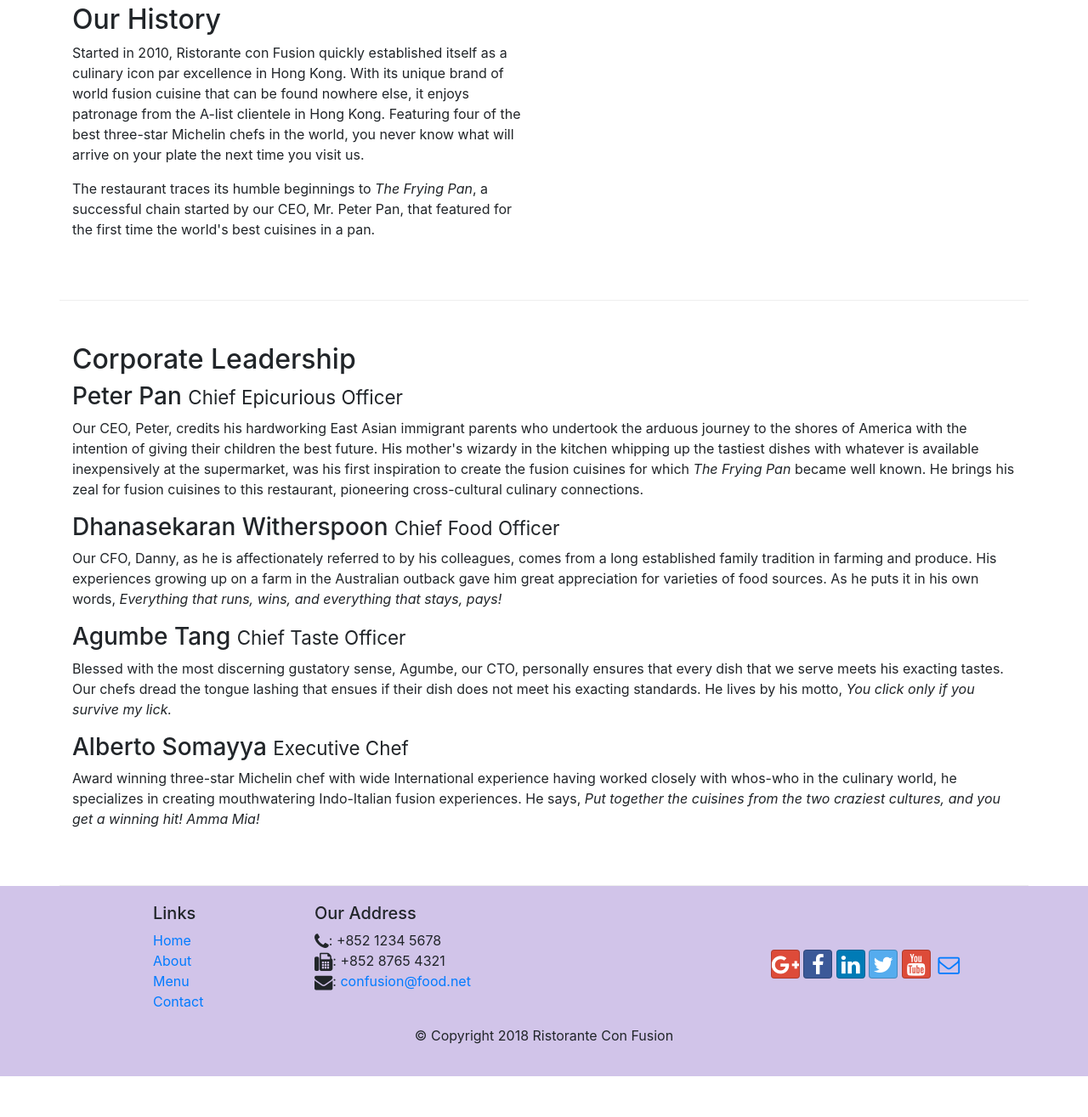
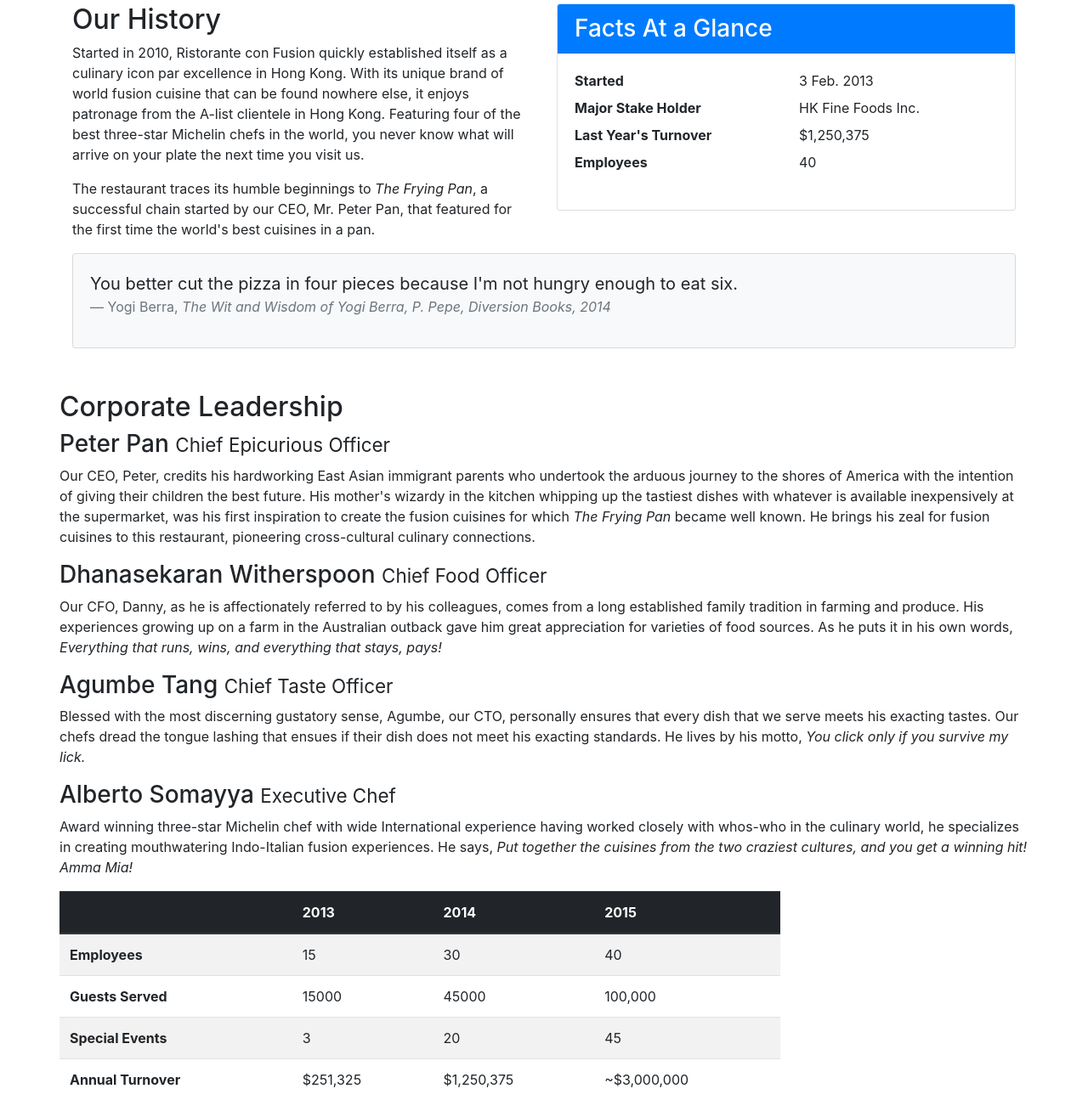
Before and after one commit to Shubhamkumarjha1244/BOOTSTRAP_PROJECT, a website: page aboutus.html in a window 1280 px wide. Shown: the part 531-1846 px from the top of the page at 85% size. Before the commit the page ends 1798 px from the top, so only its background shows below. Drawn offline with nearby package versions, Linux system fonts and the light colour scheme.

Commit message:
10th commit --table,image,media

```diff
--- a/aboutus.html
+++ b/aboutus.html
@@ -21,11 +21,11 @@
             <button class="navbar-toggler" type="button" data-toggle="collapse" data-target="#Navbar">
                 <span class="navbar-toggler-icon"></span>
             </button>
-           <a class="navbar-brand" href="#">Ristorante Con Fusion</a>
+            <a class="navbar-brand mr-auto" href="#"><img src="img/logo.png" height="30" width="41"></a>
            <div class="collapse navbar-collapse" id="Navbar">
             <ul class="navbar-nav mr-auto">
-                <li class="nav-item active"><a class="nav-link" href="./index.html"><span class="fa fa-home fa-lg"></span> Home</a></li>
-                <li class="nav-item"><a class="nav-link" href="#"><span class="fa fa-info fa-lg"></span> About</a></li>
+                <li class="nav-item "><a class="nav-link" href="./index.html"><span class="fa fa-home fa-lg"></span> Home</a></li>
+                <li class="nav-item active"><a class="nav-link" href="#"><span class="fa fa-info fa-lg"></span> About</a></li>
                 <li class="nav-item"><a class="nav-link" href="#"><span class="fa fa-list fa-lg"></span> Menu</a></li>
                 <li class="nav-item"><a class="nav-link" href="./contactus.html "><span class="fa fa-address-card fa-lg"></span> Contact</a></li>
             </ul>
@@ -40,8 +40,11 @@
                     <h1>Ristorante con Fusion</h1>
                     <p>We take inspiration from the World's best cuisines, and create a unique fusion experience. Our lipsmacking creations will tickle your culinary senses!</p>
                 </div>
-                <div class="col-12 col-sm">
-                </div>
+
+                    <div class="col-12 col-sm align-self-center">
+                        <img src="img/logo.png" class="img-fluid">
+                    </div>
+
             </div>
         </div>
     </header>
@@ -65,8 +68,36 @@
                 <p>Started in 2010, Ristorante con Fusion quickly established itself as a culinary icon par excellence in Hong Kong. With its unique brand of world fusion cuisine that can be found nowhere else, it enjoys patronage from the A-list clientele in Hong Kong.  Featuring four of the best three-star Michelin chefs in the world, you never know what will arrive on your plate the next time you visit us.</p>
                 <p>The restaurant traces its humble beginnings to <em>The Frying Pan</em>, a successful chain started by our CEO, Mr. Peter Pan, that featured for the first time the world's best cuisines in a pan.</p>
             </div>
-            <div>
+            <div class="col-12 col-sm-6">
+                <div class="card">
+                    <h3 class="card-header bg-primary text-white">Facts At a Glance</h3>
+                    <div class="card-body">
+                        <dl class="row">
+                            <dt class="col-6">Started</dt>
+                            <dd class="col-6">3 Feb. 2013</dd>
+                            <dt class="col-6">Major Stake Holder</dt>
+                            <dd class="col-6">HK Fine Foods Inc.</dd>
+                            <dt class="col-6">Last Year's Turnover</dt>
+                            <dd class="col-6">$1,250,375</dd>
+                            <dt class="col-6">Employees</dt>
+                            <dd class="col-6">40</dd>
+                        </dl>
+                    </div>
+                </div>
             </div>
+
+                <div class="col-12">
+                    <div class="card card-body bg-light">
+                        <blockquote class="blockquote">
+                            <p class="mb-0">You better cut the pizza in four pieces because
+                                I'm not hungry enough to eat six.</p>
+                            <footer class="blockquote-footer">Yogi Berra,
+                                <cite title="Source Title">The Wit and Wisdom of Yogi Berra,
+                                P. Pepe, Diversion Books, 2014</cite>
+                            </footer>
+                        </blockquote>
+                    </div>
+
         </div>
 
 
@@ -82,8 +113,52 @@
                 <h3>Alberto Somayya <small>Executive Chef</small></h3>
                 <p class="d-none d-sm-block">Award winning three-star Michelin chef with wide International experience having worked closely with whos-who in the culinary world, he specializes in creating mouthwatering Indo-Italian fusion experiences. He says, <em>Put together the cuisines from the two craziest cultures, and you get a winning hit! Amma Mia!</em></p>
             </div>
+            <div class="col-12 col-sm-9">
+                <div class="table-responsive">
+                    <table class="table table-striped">
+                        <thead class="thead-dark">
+                            <tr>
+                                <th>&nbsp;</th>
+                                <th>2013</th>
+                                <th>2014</th>
+                                <th>2015</th>
+                            </tr>
+                        </thead>
+                        <tbody>
+                            <tr>
+                                <th>Employees</th>
+                                <td>15</td>
+                                <td>30</td>
+                                <td>40</td>
+                            </tr>
+                            <tr>
+                                <th>Guests Served</th>
+                                <td>15000</td>
+                                <td>45000</td>
+                                <td>100,000</td>
+                            </tr>
+                            <tr>
+                                <th>Special Events</th>
+                                <td>3</td>
+                                <td>20</td>
+                                <td>45</td>
+                            </tr>
+                            <tr>
+                                <th>Annual Turnover</th>
+                                <td>$251,325</td>
+                                <td>$1,250,375</td>
+                                <td>~$3,000,000</td>
+                            </tr>
+                        </tbody>
+                    </table>
+                </div>
+                <div class="col-12 col-sm-3">
+            </div>
        </div>
 
+    </div>
+
+   </div>
     </div>
 
     <footer class="footer">
```
Also changed, not shown: contactus.html (+3 -2 lines), index.html (+28 -6 lines), img/alberto.png (added), img/buffet.png (added), img/logo.png (added), img/uthappizza.png (added), 1 other file.
